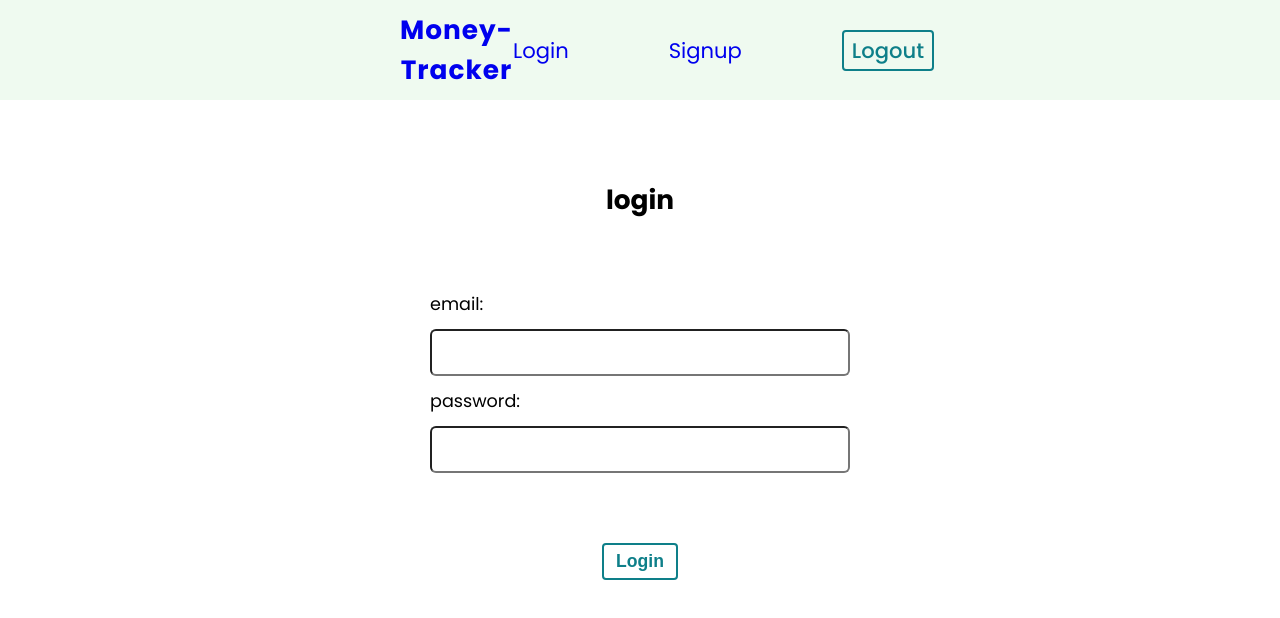
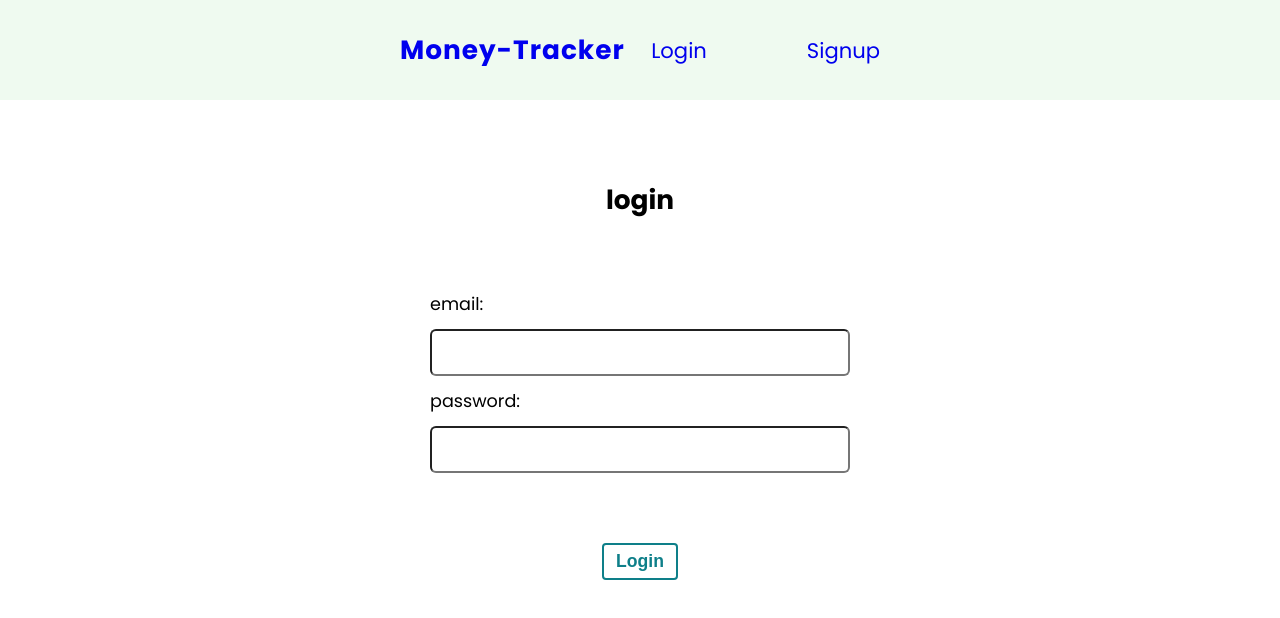
Before and after one commit to bluff91/money-tracker, a React (Create React App) app: page /login in a window 1280 px wide. Shown: the top 618 px of the page. Built offline with nearby package versions, Linux system fonts and the light colour scheme.

Commit message:
added conditionally showing based on auth status

```diff
--- a/src/components/Navbar.js
+++ b/src/components/Navbar.js
@@ -2,10 +2,13 @@ import "./Navbar.css"
 import React from 'react';
 import { Link } from "react-router-dom";
 import { useLogout } from "../hooks/useLogout"
+import { useAuthContext } from "../hooks/useAuthContext"
 
 function Navbar() {
 
     const { logout } = useLogout()
+    const { user } = useAuthContext()
+
     return (
         <div className="navbar">
             <div className="navbar-content">
@@ -13,15 +16,25 @@ function Navbar() {
                     Money-Tracker
                 </Link>
                 <div className="navbar-right-side">
+                    {!user && (
+                        <>
                             <Link className="login" to="/login">
                                 Login
                             </Link>
                             <Link className="signup" to="/signup">
                                 Signup
                             </Link>
+                        </>
+                    )}
+                    {user && (
+                        <>
+                            <div>Hello, {user.user}</div>
                             <div className="logout-btn" onClick={logout}>
                                 Logout
                             </div>
+                        </>
+                    )}
+
                 </div>
             </div>
         </div>
--- a/src/pages/login/Login.js
+++ b/src/pages/login/Login.js
@@ -44,12 +44,12 @@ function Login() {
                     onChange={(e) => setPassword(e.target.value)}
                 />
             </div>
-            <button className="btn"
-                onClick={handleClick}
-                >Login
-            </button>
+            {!isPending && <button className="btn"
+                            onClick={handleClick}
+                            >Login
+                            </button>}
             {error && <p>{error}</p>}
-            {isPending && <p>Loading...</p>}
+            {isPending && <button className="btn" disabled>Loading</button>}
         </div>
     );
 }
```
Lines whose indentation alone changed are shown as unchanged.
